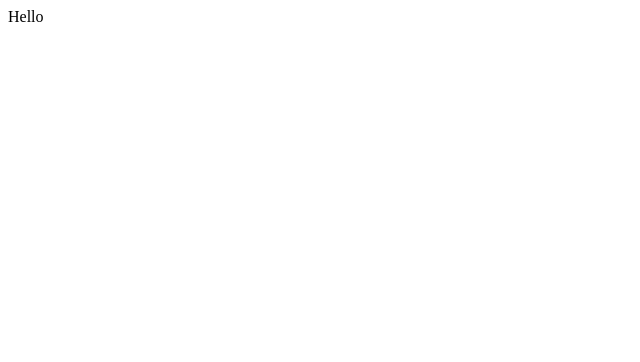
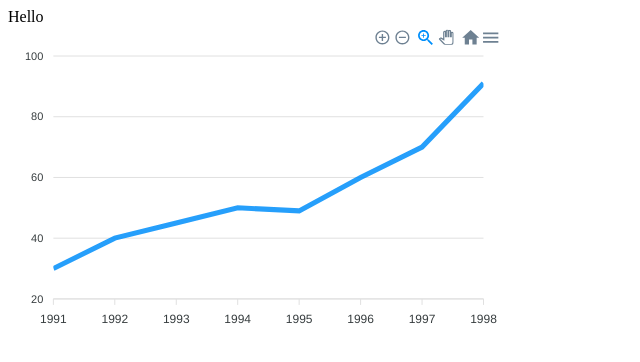
Before and after one commit to Nalin-Singh16/teamvesta, a React (Create React App) app: page / in a window 1280 px wide. Shown: the top 362 px of the page, without its empty margins (0-640 px from the left). Built offline with nearby package versions, Linux system fonts and the light colour scheme.

Commit message:
Add Charts: Basic line charts added with hardcoded data

```diff
--- a/package.json
+++ b/package.json
@@ -6,7 +6,9 @@
     "@testing-library/jest-dom": "^5.17.0",
     "@testing-library/react": "^13.4.0",
     "@testing-library/user-event": "^13.5.0",
+    "apexcharts": "^3.47.0",
     "react": "^18.2.0",
+    "react-apexcharts": "^1.4.1",
     "react-dom": "^18.2.0",
     "react-scripts": "5.0.1",
     "web-vitals": "^2.1.4"
--- a/src/App.js
+++ b/src/App.js
@@ -1,9 +1,11 @@
 import './App.css';
+import Linechart from './Components/table';
 
 function App() {
   return (
     <div >
       Hello
+      <Linechart />
     </div>
   );
 }
--- /dev/null
+++ b/src/Components/table.js
@@ -0,0 +1,40 @@
+import './table.css';
+import React from "react";
+import Chart from "react-apexcharts";
+
+const Linechart = () => {
+    const options = {
+        chart: {
+            id: "basic-line"
+        },
+        xaxis: {
+            categories: [1991, 1992, 1993, 1994, 1995, 1996, 1997, 1998]
+        }
+    }
+    const series = [
+        {
+            name: "series-1",
+            data: [30, 40, 45, 50, 49, 60, 70, 91]
+        }
+    ]
+
+
+
+    return (
+        <div className="app">
+            <div className="row">
+                <div className="mixed-chart">
+                    <Chart
+                        options={options}
+                        series={series}
+                        type="line"
+                        width="500"
+                    />
+                </div>
+            </div>
+        </div>
+    );
+
+}
+
+export default Linechart;
```
Also changed, not shown: src/Components/table.css (added), 2 other files (tests, documents, lock files or other folders).
